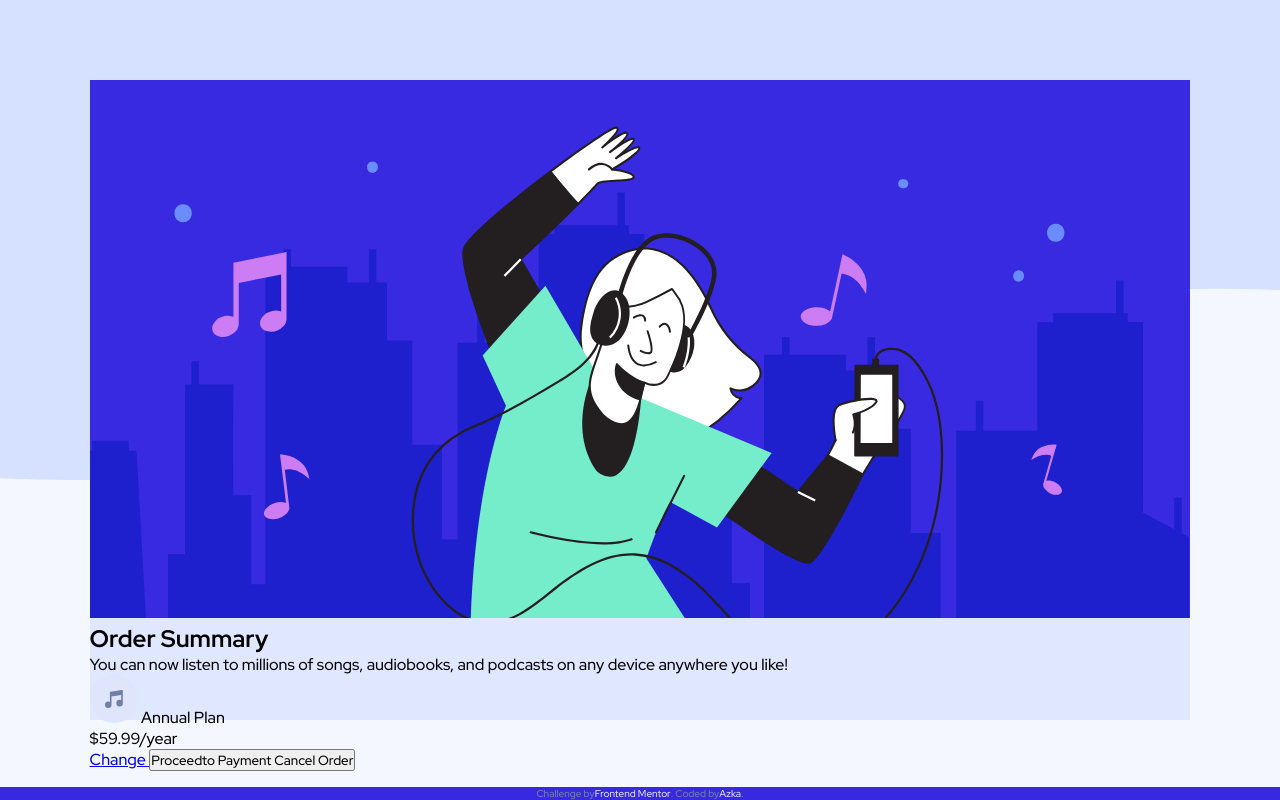
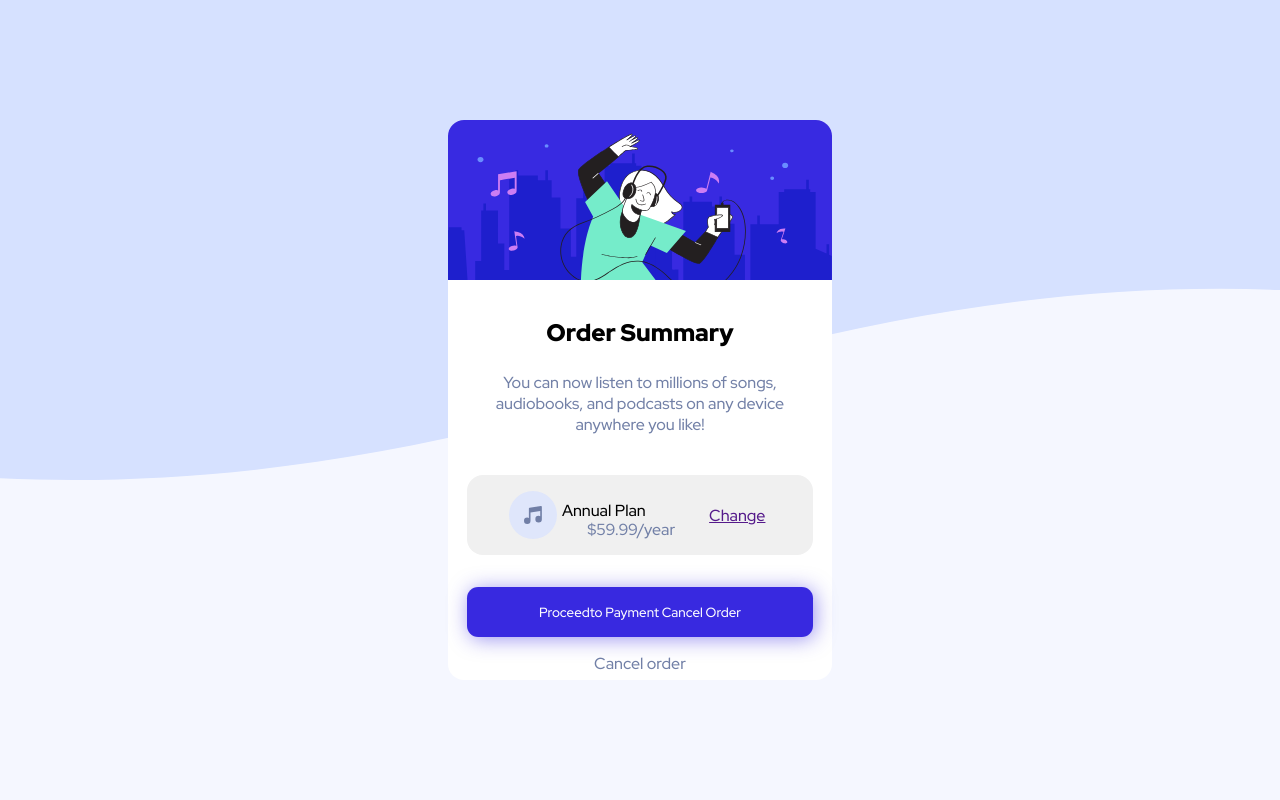
Before and after one commit to Azkanorouzi/order-summary, a plain HTML site: page index.html in a window 1280 px wide. Drawn offline with Linux system fonts and the light colour scheme.

Commit message:
completed

```diff
--- a/index.html
+++ b/index.html
@@ -1,17 +1,13 @@
 <!DOCTYPE html>
 
 <html lang="en">
+
 <head>
   <meta charset="UTF-8" />
   <meta name="viewport" content="width=device-width, initial-scale=1.0" />
   <!-- displays site properly based on user's device -->
 
-    <link
-      rel="icon"
-      type="image/png"
-      sizes="32x32"
-      href="./images/favicon-32x32.png"
-    />
+  <link rel="icon" type="image/png" sizes="32x32" href="./images/favicon-32x32.png" />
   <link rel="stylesheet" href="style.css" />
   <title>Azka Norouzi | Order summary card</title>
 </head>
@@ -38,18 +34,23 @@
           any device anywhere you like!
         </p>
 
-          <div class="plan">
+        <div class="plan-card">
+
           <img src="./images/icon-music.svg" alt="icon" class="icon">
-            <span> Annual Plan </span>
+          <pre> Annual Plan </pre>
 
           <p class="price">$59.99/year</p>
 
-            <a href="change"> Change </a>
+          <a href="" class="link"> Change </a>
+
+        </div>
+
+      </div>
+
+    </div>
 
       <button class="button">Proceedto Payment Cancel Order</button>
-          </div>
-        </div>
-
+      <p class="cancel">Cancel order</p>
       <!-- 🎶🎶🎶🎶🎶🎶
                 content end
                   🎶🎶🎶🎶🎶🎶 -->
@@ -60,19 +61,7 @@
       <!-- ===========
           content end
         =========== -->
-    <div class="attribution">
 
-      <div class="about-me">
+</body>
 
-      Challenge by
-      <a href="https://www.frontendmentor.io?ref=challenge" target="_blank"
-        >Frontend Mentor</a
-      >. Coded by <a href="#">Azka</a>.
-
-      </div>
-
-    </div>
-  </body>
 </html>
-
-<!-- coded by azka norouzi -->
--- a/style.css
+++ b/style.css
@@ -9,11 +9,14 @@
  box-sizing: border-box;
  font-family: 'Red Hat Display', sans-serif;
 }
-
+::selection{
+ background: hsl(245, 75%, 52%);
+ color: white;
+}
 .desktop-pattern{
  display: none;
 }
-.mobile-pattern{
+.pattern{
  width: 100vw;
  height: 60vh;
  position: absolute;
@@ -27,39 +30,204 @@
  background: hsl(225, 100%, 98%);
  height: 100vh;
 }
-.card .img{
- width: 100%;
-}
-.card{
- z-index: 10;
- background: hsl(225, 100%, 94%);
- position: absolute;
- width: 86vw;
- height: 80vh;
- margin-right: 7vw;
- margin-left: 7vw;
- margin-top: 10vh;
- margin-bottom: 10vh;
-}
 
 /* 🎵🎵🎵🎵🎵🎵🎵🎵🎵🎵
    general & defaults end
    🎵🎵🎵🎵🎵🎵🎵🎵🎵🎵 */
-.attribution{
-  position: absolute;
-  bottom: 0px;
-  background:hsl(245, 75%, 52%);
+
+   /* 🃏🃏🃏🃏🃏🃏🃏🃏🃏🃏
+          CARD START
+   🃏🃏🃏🃏🃏🃏🃏🃏🃏🃏 */
+.card .img{
+ width: 100%;
+ border-top-left-radius: 1rem;
+  border-top-right-radius: 1rem;
+}
+.card{
+ z-index: 10;
+ background: white;
+ position: absolute;
+ width: 86vw;
+ height: 90vh;
+ margin-right: 7vw;
+ margin-left: 7vw;
+ margin-top: 5vh;
+ margin-bottom: 5vh;
+ border-radius: 1rem;
+}
+   /* 🃏🃏🃏🃏🃏🃏🃏🃏🃏🃏
+           CARD END
+   🃏🃏🃏🃏🃏🃏🃏🃏🃏🃏 */
+
+
+
+      /* 🎵🎵🎵🎵🎵🎵🎵
+         DESCRIPTION START
+        🎵🎵🎵🎵🎵🎵🎵 */
+   .txt{
+ margin-top: 2rem;
+ text-align: center;
+ margin-bottom: 3rem;
+}
+
+.txt h1{
+ font-weight: 900;
+}
+
+.txt p{
   color: hsl(224, 23%, 55%);
-  display: flex;
-  width: 100vw;
-  font-size: 10px !important;
+  padding:1.5rem;
 }
-.attribution a{
- color: hsl(225, 100%, 94%);
- text-decoration: none;
+
+.plan-card{
+ text-align: left;
+ display: flex;
+ align-items: center;
+ justify-content: center;
+ width: 90%;
+ margin:0 5%;
+ margin-top: 1rem;
+ background: rgb(240, 240, 240);
+ height: 5rem;
+ border-radius: 1rem;
 }
-.about-me{
- width: 100%;
+.price{
+ position: relative;
+ padding: 0 !important;
+ align-self: flex-end;
+ position: relative;
+ right:10vw;
+ bottom: 15px;
+}
+pre{
+ position: relative;
+ left: 12px;
+ bottom: 5px;
+}
+.icon,.link{
+ position: relative;
+}
+
+.icon{
+ left: 10px;
+}
+
+.link{
+ right: 1rem;
+}
+/* 🔳 button 🔳 */
+.button{
+ width: 90%;
+ margin-left: 5%;
+ margin-right: 5%;
+ padding: 1rem;
+ position: relative;
+ bottom: 1rem;
+ border-radius: .7rem;
+ border: none;
+ background: hsl(245, 75%, 52%);
+ color: white;
+ box-shadow: 2px 2px 20px hsla(245, 75%, 52%, 0.507);
+ cursor: pointer;
+ transition: box-shadow .5s;
+}
+
+.button:hover{
+ box-shadow: 0px 0px 10px 1px hsl(245, 75%, 52%);
+}
+
+button:active{
+ transform: scale(.9);
+}
+
+.cancel{
+ display: flex;
  justify-content: center;
-display: flex;
+ color:hsl(224, 23%, 55%) ;
+ cursor: pointer;
 }
+
+.cancel:active{
+ color: hsl(245, 75%, 52%);
+}
+
+      /* 🎵🎵🎵🎵🎵🎵🎵
+         DESCRIPTION END
+        🎵🎵🎵🎵🎵🎵🎵 */
+
+@media screen and (max-width:350px){
+ .plan-card{
+  flex-direction: column;
+  height: 100px;
+  background-color:#dfe6fb;
+ }
+ .icon{
+ left: 0;
+ bottom: 5px;
+}
+.button{
+ bottom: 40px;
+}
+.cancel{
+position: relative;
+bottom: 20px;
+}
+.link{
+ right: 0;
+ bottom: 10px;
+ margin-bottom: 20px;
+}
+pre{
+margin-right: 20px;
+margin-bottom: 6px;
+}
+}
+@media screen and (max-height:650px){
+.card{
+ height: 556px !important;
+}
+}
+@media screen and (max-width:196px){
+ .button{
+  font-size: 10px;
+  padding: 5px;
+ }
+}
+@media screen and (min-width:532px){
+ .img{
+  width: 457px;
+  height: 30vh;
+ }
+}
+@media screen and (min-width:800px){
+ .card{
+  width: 50vw;
+  margin-left: 25vw;
+  margin-right: 25vw;
+ }
+ .price{
+  left: -50px;
+ }
+}
+@media screen and (min-width:1100px){
+ .card{
+  width: 30vw;
+  margin-left: 35vw;
+  margin-right: 35vw;
+ }
+ .price{
+  left: -50px;
+ }
+}
+@media screen and (min-height:800px){
+ .card{
+  height: 70vh;
+  margin-top: 34.5px;
+  margin-bottom: 34.5px;
+  margin-top: 15vh;
+  margin-bottom: 15vh;
+ }
+ .img{
+  height: 20vh;
+ }
+}
```
Lines whose indentation alone changed are shown as unchanged.
